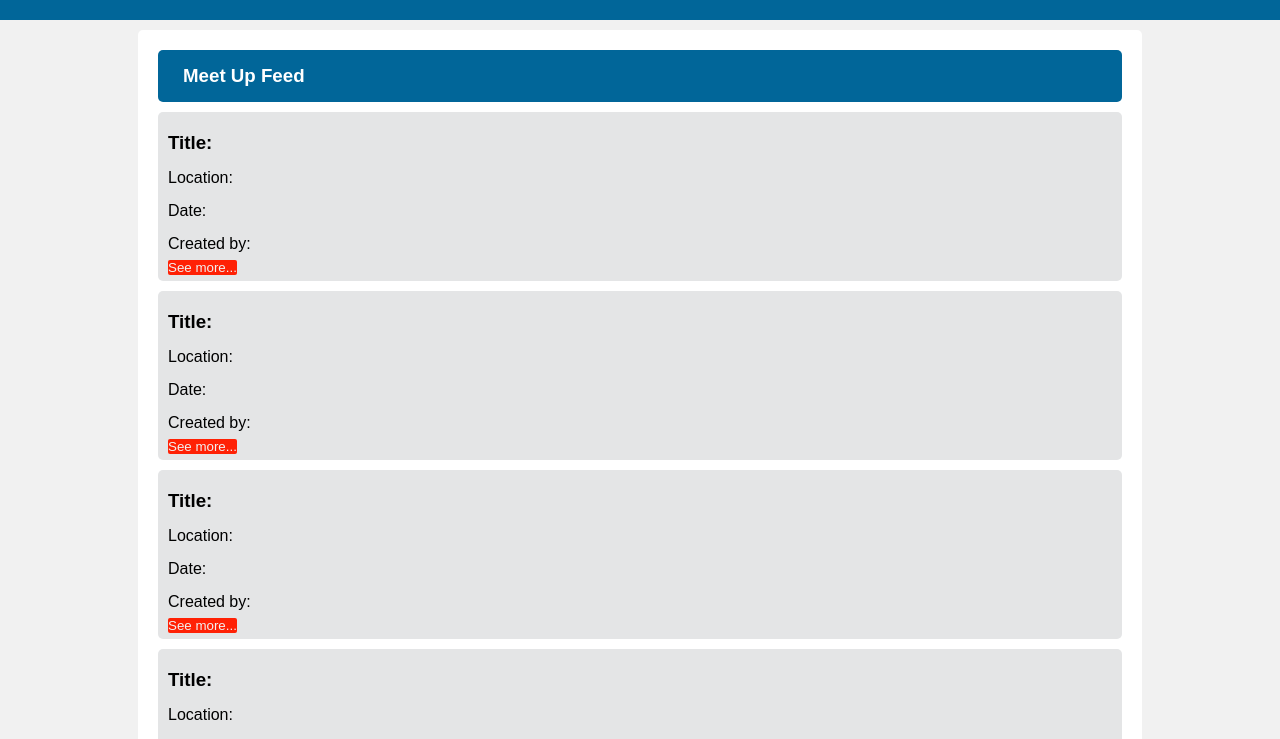
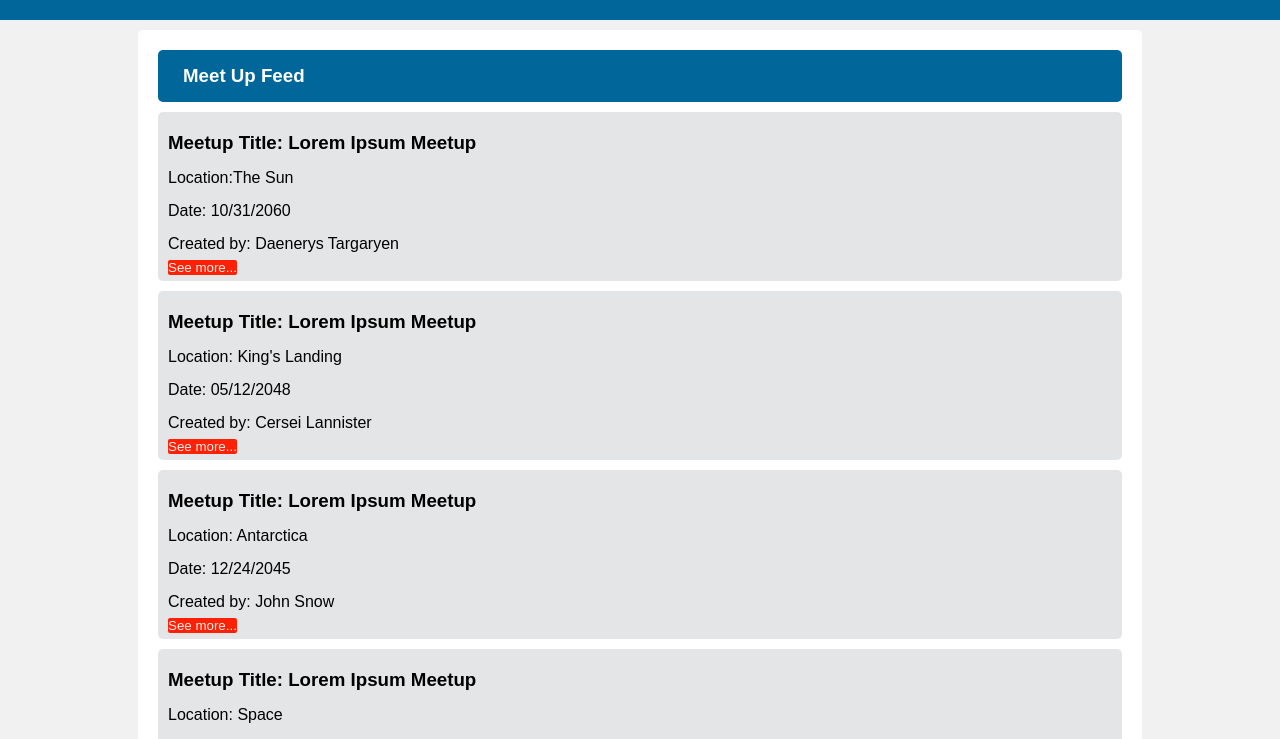
Before and after one commit to muheebolakunle/Questioner, a plain HTML site: page UI/home.html in a window 1280 px wide. Shown: the part 60-799 px from the top of the page. Drawn offline with Linux system fonts and the light colour scheme.

Commit message:
Modify pages

```diff
--- a/UI/home.html
+++ b/UI/home.html
@@ -33,35 +33,35 @@
             </div>
 
             <div class="feed-area">
-                <h3>Title:</h3>
-                <p>Location:</p>
-                <p>Date:</p>
-                <p>Created by:</p>
+                <h3>Meetup Title: Lorem ipsum meetup</h3>
+                <p>Location:The Sun</p>
+                <p>Date: 10/31/2060</p>
+                <p>Created by: Daenerys Targaryen</p>
                 <small class="details"><a href="meetupdetails.html">See more...</a></small>
             </div>
 
             <div class="feed-area">
-                <h3>Title:</h3>
-                <p>Location:</p>
-                <p>Date:</p>
-                <p>Created by:</p>
+                <h3>Meetup Title: Lorem ipsum meetup</h3>
+                <p>Location: King's Landing</p>
+                <p>Date: 05/12/2048</p>
+                <p>Created by: Cersei Lannister</p>
                 <small class="details"><a href="meetupdetails.html">See more...</a></small>
             </div>
 
             <div class="feed-area">
-                <h3>Title:</h3>
-                <p>Location:</p>
-                <p>Date:</p>
-                <p>Created by:</p>
+                <h3>Meetup Title: Lorem ipsum meetup</h3>
+                <p>Location: Antarctica</p>
+                <p>Date: 12/24/2045</p>
+                <p>Created by: John Snow</p>
                 <small class="details"><a href="meetupdetails.html">See more...</a></small>
             </div>
 
 
             <div class="feed-area">
-                <h3>Title:</h3>
-                <p>Location:</p>
-                <p>Date:</p>
-                <p>Created by:</p>
+                <h3>Meetup Title: Lorem ipsum meetup</h3>
+                <p>Location: Space</p>
+                <p>Date: 12/31/2050</p>
+                <p>Created by: Sansa Stark</p>
                 <small class="details"><a href="meetupdetails.html">See more...</a></small>
             </div>
                 <p class="more"><a>Load more...</a></p>
--- a/UI/style.css
+++ b/UI/style.css
@@ -40,9 +40,10 @@ input:focus {
   border-color: #5bb7d4;
 }
 
-.highlight{
+.highlight,
+.current{
   color:#ff2105;
-  font-weight:bold;
+  font-weight:bolder;
 }
 
 .bolder{
@@ -214,7 +215,7 @@ input:focus {
 
   header .highlight, header .current a{
     color:#ff2105;
-    font-weight:bold;
+    font-weight:bolder;
   }
 
   .main-header{
```
Also changed, not shown: UI/index.html (+1 -1 lines), UI/meetupdetails.html (+6 -6 lines), UI/userprofile.html (+4 -4 lines).
